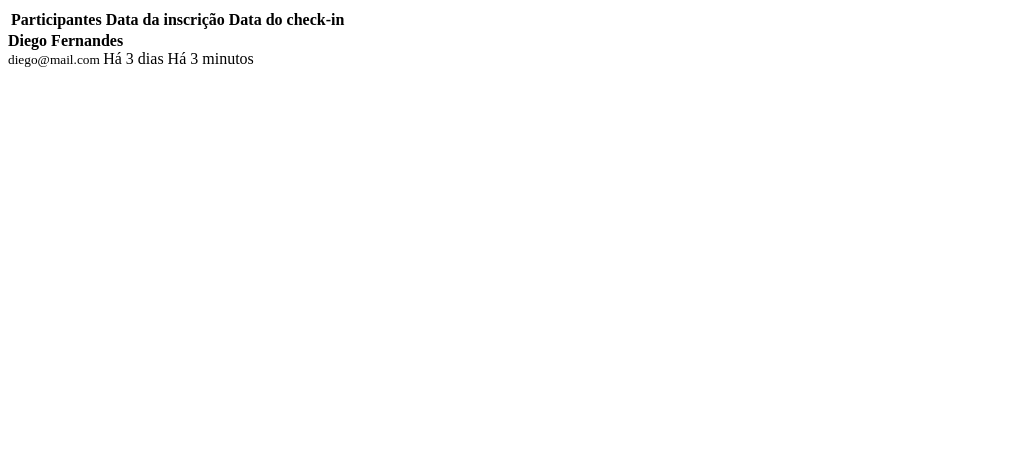
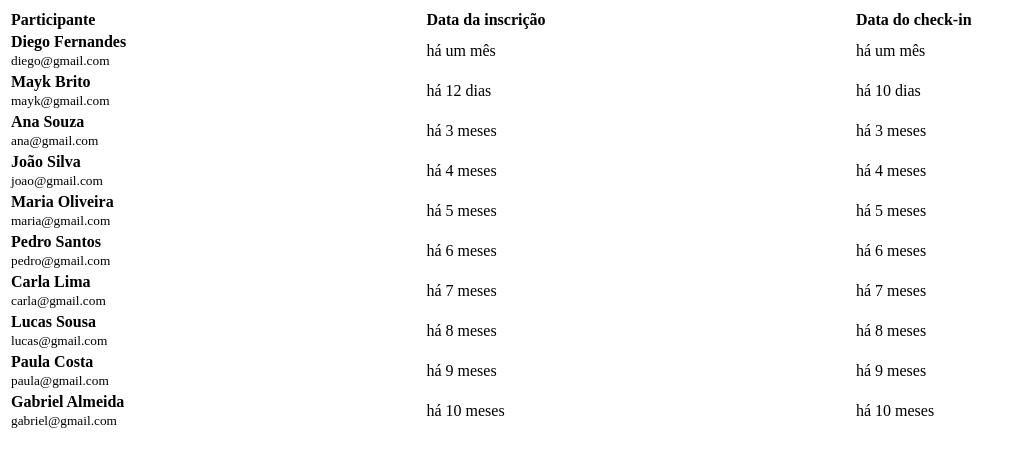
Before and after one commit to TbrunoK/nlw-unite-01, a plain HTML site: page index.html in a window 1280 px wide. Shown: the whole page, without its empty margins (0-1027 px from the left). Drawn offline with nearby package versions, Linux system fonts and the light colour scheme.

Commit message:
text/formulary

```diff
--- a/index.html
+++ b/index.html
@@ -1,33 +1,31 @@
 <!DOCTYPE html>
-<html lang="pt-br">
+<html>
   <head>
-    <meta charset="UTF-8" />
-    <meta name="viewport" content="width=device-width, initial-scale=1.0" />
-    <link rel="stylesheet" href="./style.css" />
-    <link rel="stylesheet" href="./script.js" />
-    <title>NLW Unite</title>
+    <script src="https://cdn.jsdelivr.net/npm/dayjs@1/dayjs.min.js"></script>
+    <script src="https://cdn.jsdelivr.net/npm/dayjs@1/plugin/relativeTime.js"></script>
+    <script>
+      dayjs.extend(window.dayjs_plugin_relativeTime)
+    </script>
+    <script src="https://cdn.jsdelivr.net/npm/dayjs@1/locale/pt-br.js"></script>
+    <script>
+      dayjs.locale("pt-br")
+    </script>
+
+    <script type="text/javascript" src="./script.js" defer=""></script>
+    <link rel="stylesheet" href="./index.css" />
   </head>
+
   <body>
-    <table>
-      <thead>
+    <table width="100%">
+      <thead style="text-align: left">
         <tr>
-          <th>Participantes</th>
+          <th>Participante</th>
           <th>Data da inscrição</th>
           <th>Data do check-in</th>
         </tr>
       </thead>
+
+      <tbody></tbody>
     </table>
-
-    <tbody>
-      <tr>
-        <td>
-          <strong> Diego Fernandes </strong>
-        </td>
-        <br />
-        <small> diego@mail.com </small>
-        <td>Há 3 dias</td>
-        <td>Há 3 minutos</td>
-      </tr>
-    </tbody>
   </body>
 </html>
--- a/script.js
+++ b/script.js
@@ -1,41 +1,100 @@
-// objeto javascript //
-const participante = {
-  nome: "Bruno Chagas",
-  email: "bruno@mail.com",
-  dataInscricao: new Date(2024, 2, 22, 19, 20),
-  dataCheckIn: new Date(2024, 2, 25, 22, 00)
+let participantes = [
+  {
+    nome: "Diego Fernandes",
+    email: "diego@gmail.com",
+    dataInscricao: new Date(2024, 2, 1, 19, 23),
+    dataCheckIn: new Date(2024, 2, 1, 20, 20)
+  },
+  {
+    nome: "Mayk Brito",
+    email: "mayk@gmail.com",
+    dataInscricao: new Date(2024, 2, 23, 19, 23),
+    dataCheckIn: new Date(2024, 2, 25, 20, 20)
+  },
+  {
+    nome: "Ana Souza",
+    email: "ana@gmail.com",
+    dataInscricao: new Date(2024, 0, 3, 19, 23),
+    dataCheckIn: new Date(2024, 0, 4, 20, 20)
+  },
+  {
+    nome: "João Silva",
+    email: "joao@gmail.com",
+    dataInscricao: new Date(2023, 11, 4, 19, 23),
+    dataCheckIn: new Date(2023, 11, 5, 20, 20)
+  },
+  {
+    nome: "Maria Oliveira",
+    email: "maria@gmail.com",
+    dataInscricao: new Date(2023, 10, 5, 19, 23),
+    dataCheckIn: new Date(2023, 10, 6, 20, 20)
+  },
+  {
+    nome: "Pedro Santos",
+    email: "pedro@gmail.com",
+    dataInscricao: new Date(2023, 9, 6, 19, 23),
+    dataCheckIn: new Date(2023, 9, 7, 20, 20)
+  },
+  {
+    nome: "Carla Lima",
+    email: "carla@gmail.com",
+    dataInscricao: new Date(2023, 8, 7, 19, 23),
+    dataCheckIn: new Date(2023, 8, 8, 20, 20)
+  },
+  {
+    nome: "Lucas Sousa",
+    email: "lucas@gmail.com",
+    dataInscricao: new Date(2023, 7, 8, 19, 23),
+    dataCheckIn: new Date(2023, 7, 9, 20, 20)
+  },
+  {
+    nome: "Paula Costa",
+    email: "paula@gmail.com",
+    dataInscricao: new Date(2023, 6, 9, 19, 23),
+    dataCheckIn: new Date(2023, 6, 10, 20, 20)
+  },
+  {
+    nome: "Gabriel Almeida",
+    email: "gabriel@gmail.com",
+    dataInscricao: new Date(2023, 5, 10, 19, 23),
+    dataCheckIn: new Date(2023, 5, 11, 20, 20)
   }
-
-// array //
-let participantes = [
-  nome: "Bruno Chagas",
-  email: "bruno@mail.com",
-  dataInscricao: new Date(2024, 2, 22, 19, 20),
-  dataCheckIn: new Date(2024, 2, 25, 22, 00)
-]
+];
 
 const criarNovoParticipante = (participante) => {
+  const dataInscricao = dayjs(Date.now())
+  .to(participante.dataInscricao)
+
+  const dataCheckIn = dayjs(Date.now())
+  .to(participante.dataCheckIn)
+
   return `
   <tr>
     <td>
       <strong>
         ${participante.nome}
       </strong>
-        </td>
-        <br />
+      <br>
       <small>
         ${participante.email}
       </small>
-        <td> ${participante.dataInscricao}</td>
-        <td> ${participante.dataCheckIn}</td>
+    </td>
+    <td>${dataInscricao}</td>
+    <td>${dataCheckIn}</td>
   </tr>
   `
 }
 
-const atualizarLista = (participante) => {
-// substituir informação do HML //
-
-  document.querySelector("tbody").innerHTML = criarNovoParticipante(participante)
+const atualizarLista = (participantes) => {
+  let output = ""
+  for(let participante of participantes) {
+    output = output + criarNovoParticipante(participante)
   }
 
-atualizarLista(participante)
+  // substituir informação do HTML
+  document
+  .querySelector('tbody')
+  .innerHTML = output
+}
+
+atualizarLista(participantes)
--- a/style.css
+++ b/style.css
@@ -1,4 +1,7 @@
+table {
+  width: 100%;
+}
+
 thead {
-  width: 100%;
   text-align: left;
 }
```
Lines whose indentation alone changed are shown as unchanged.
